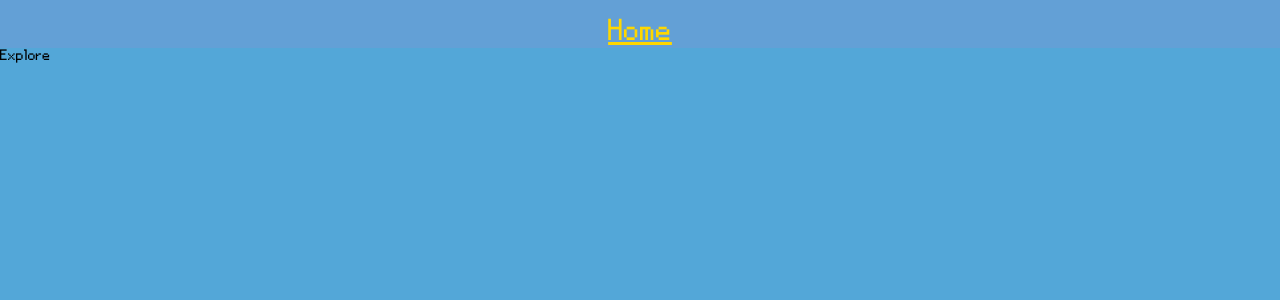
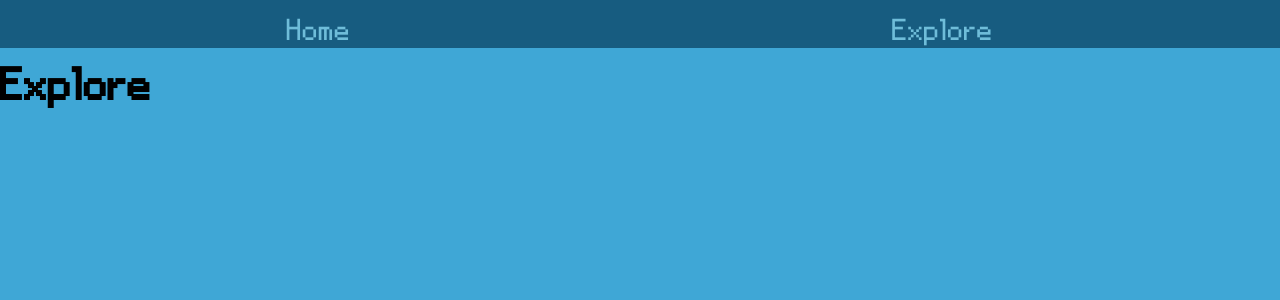
Before and after one commit to akramgadir/pokemon-website, a React (Create React App) app: page /Explore in a window 1280 px wide. Shown: the top 300 px of the page. Built offline with nearby package versions, Linux system fonts and the light colour scheme.

Commit message:
navbar styling colors reorganised

```diff
--- a/src/components/Navbar.jsx
+++ b/src/components/Navbar.jsx
@@ -7,6 +7,8 @@ const Navbar = () => {
 <>
     <nav>
         <Link to='/'>Home</Link>
+        <Link to='/'>Explore</Link>
+
     </nav>
 </>
     )
--- a/src/components/Random.jsx
+++ b/src/components/Random.jsx
@@ -12,7 +12,7 @@ function Random() {
 
     useEffect(() => {
         const fetchRandomPokemon = () => {
-            const id = Math.floor(Math.random() * 1025);
+            const id = Math.floor((Math.random() * 1024) +1);
             getPokemonById(id)
                 .then(pokemon => {
                     //adding a pokemon to the initially empty array with initialised every time this useState is called to update randomPokemon to an array of what we're displaying
--- a/src/components/RandomCard.jsx
+++ b/src/components/RandomCard.jsx
@@ -3,6 +3,12 @@ import '../styles/RandomCard.css';
 import '../styles/PokemonFont.css';
 import '../styles/styles.css';
 import '@splidejs/splide/dist/css/splide.min.css';
+
+
+function capitaliseFirstLetters(str) {
+    return str.split(' ').map(word => word.charAt(0).toUpperCase() + word.slice(1)).join(' ');
+
+  }
 
 function RandomCard({ pokemon }) {
     return (
@@ -10,7 +16,9 @@ function RandomCard({ pokemon }) {
         <div className='random-card'>
 
             <img className='random-card-img' src={pokemon.sprites.front_default} alt={pokemon.name}/>
-            <div className='random-card-title' style={{fontFamily: 'PixelFont, Arial, sans-serif'}}>{pokemon.name}</div>
+            <div className='random-card-title' style={{ fontFamily: 'PixelFont, Arial, sans-serif' }}>
+  {capitaliseFirstLetters(pokemon.name)}
+</div>
 
         </div>
         </>
--- a/src/pages/Explore.jsx
+++ b/src/pages/Explore.jsx
@@ -1,8 +1,18 @@
-import React from 'react'
+import React, { useEffect, useState } from 'react'
+import {Splide, SplideSlide} from '@splidejs/react-splide'
+import { getPokemonById } from "../utils/api";
 
 const Explore = () => {
   return (
-    <div>Explore</div>
+    <div>
+        <h2>
+            Explore
+        </h2>
+        <div>
+
+
+        </div>
+    </div>
   )
 }
 
--- a/src/styles/Navbar.css
+++ b/src/styles/Navbar.css
@@ -1,6 +1,6 @@
 nav {
-  background-color: var(--secondary-color);
-  color: var(--primary-color);
+  background-color: var(--primary-very-dark);
+  color: var(--primary-light);
   padding: 1rem;
   display: flex;
   justify-content: space-around;
@@ -8,6 +8,14 @@ nav {
 }
 
 nav a {
-  color: var(--tertiary-color);
+  color: var(--primary-light);
   font-size: xx-large;
+  text-decoration: none;
 }
+
+nav a:hover {
+  color: var(--primary-very-light);
+  text-decoration: underline;
+  transition: right 1s ease;
+  cursor: pointer;
+}
--- a/src/styles/Random.css
+++ b/src/styles/Random.css
@@ -10,9 +10,9 @@
 .random-pokemon-cards {
   display: flex;
   justify-content: center;
-  background-color: var(--secondary-color);
+  background-color: var(--primary-dark);
 
-  border: 2px solid #63a0d6; /* Border color */
+  border: 2px solid var(--primary-light); /* Border color */
   border-radius: 10px; /* Rounded corners */
   padding: 20px; /* Add some padding to the container */
   box-shadow: 0px 4px 8px rgba(0, 0, 0, 0.1); /* Box shadow for a subtle lift effect */
--- a/src/styles/RandomCard.css
+++ b/src/styles/RandomCard.css
@@ -4,7 +4,7 @@
   flex-wrap: wrap;
   justify-content: center;
   align-items: center;
-  background-color: var(--tertiary-color);
+  background-color: var(--primary-light);
   border-radius: 7%;
   margin: 0.5rem 0.5rem;
   padding: 0.5rem;
@@ -14,7 +14,16 @@
 
 .random-card-title {
   flex: 1;
+  font-weight: bold;
 }
 .random-card-img {
   flex: 1;
 }
+
+.random-card:hover {
+  box-shadow: 0 0 20px rgba(251, 255, 0.9, 1); /* Increase the shadow size on hover for the glow effect */
+  color: var(--primary-very-dark);
+  background-color: var(--primary-very-light);
+  scale: 1.05;
+  cursor: pointer;
+}
--- a/src/styles/styles.css
+++ b/src/styles/styles.css
@@ -5,7 +5,7 @@ body {
 }
 
 .button {
-  background-color: var(--secondary-color);
+  background-color: var(--tertiary-color);
   color: white;
   padding: var(--spacing-unit) var(--spacing-unit * 2);
   border: none;
--- a/src/styles/theme.css
+++ b/src/styles/theme.css
@@ -1,21 +1,36 @@
 :root {
-  --primary-color: rgba(10, 130, 200, 0.7);
-  --secondary-color: #63a0d6;
-  --tertiary-color: gold;
+  --primary-color: #3fa7d6; /* Bluey/green (updated to a bluish shade) */
+  --primary-light: #6fbdd9; /* Lighter shade of bluey/green (updated to a bluish shade) */
+  --primary-dark: #2d87a1; /* Darker shade of bluey/green (updated to a bluish shade) */
+
+  --secondary-color: #d4af37; /* Medium gold */
+  --secondary-light: #e6c46c; /* Lighter shade of gold */
+  --secondary-dark: #b28a2e; /* Darker shade of gold */
+
+  --tertiary-color: #8a2be2; /* Complementary purple */
+  --tertiary-light: #a476e6; /* Lighter shade of purple */
+  --tertiary-dark: #6f1db4; /* Darker shade of purple */
+
+  /* Very Dark Variations */
+  --primary-very-dark: #175c80; /* Very Dark Bluey/green (updated to a bluish shade) */
+  --secondary-very-dark: #704e0e; /* Very Dark Gold */
+  --tertiary-very-dark: #3c1053; /* Very Dark Purple */
+
+  /* Very Light Variations */
+  --primary-very-light: #a9d9ec; /* Very Light Bluey/green (updated to a bluish shade) */
+  --secondary-very-light: #ffecb3; /* Very Light Gold */
+  --tertiary-very-light: #d4b5ff; /* Very Light Purple */
 }
 
-/* Typography */
 :root {
   --font-family: "PixelFont", "Arial", sans-serif;
   --font-size: 16px;
 }
 
-/* Spacing */
 :root {
   --spacing-unit: 8px;
 }
 
-/* Border Radius */
 :root {
   --border-radius: 4px;
 }
```
